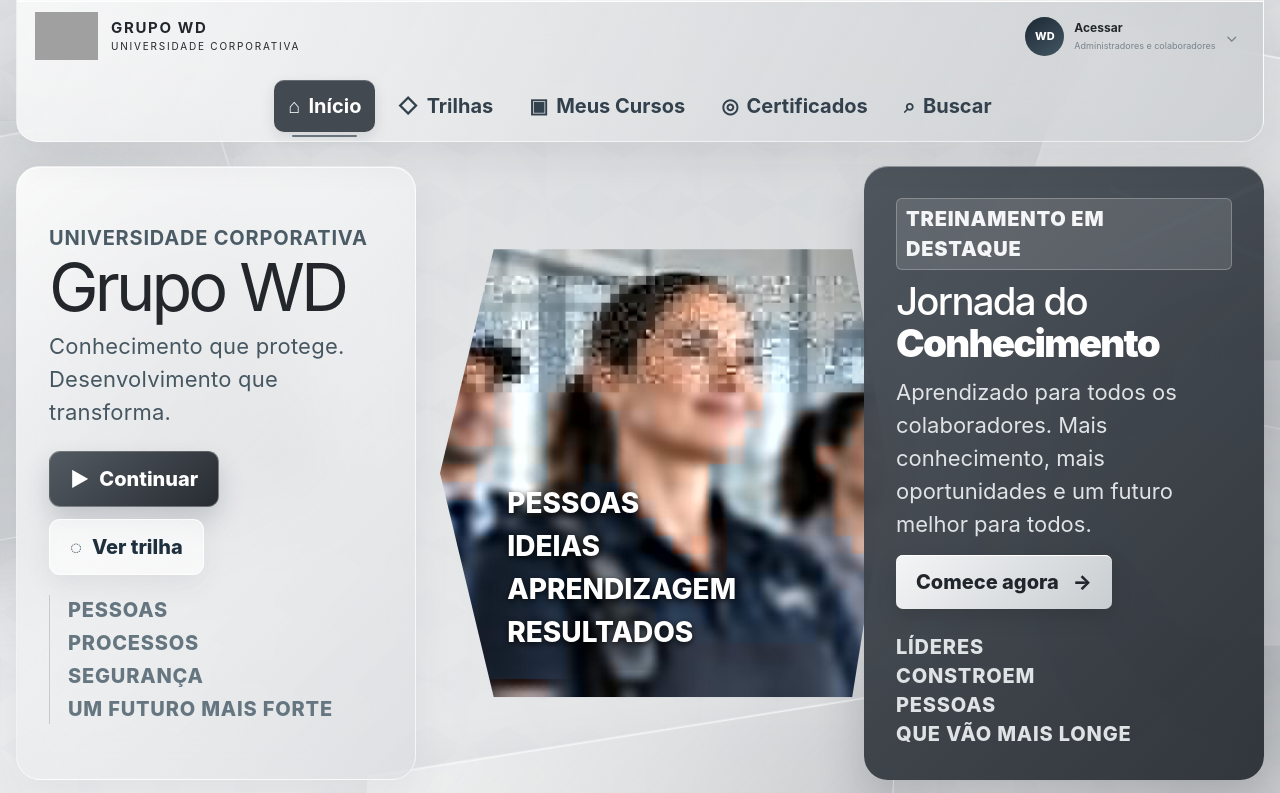
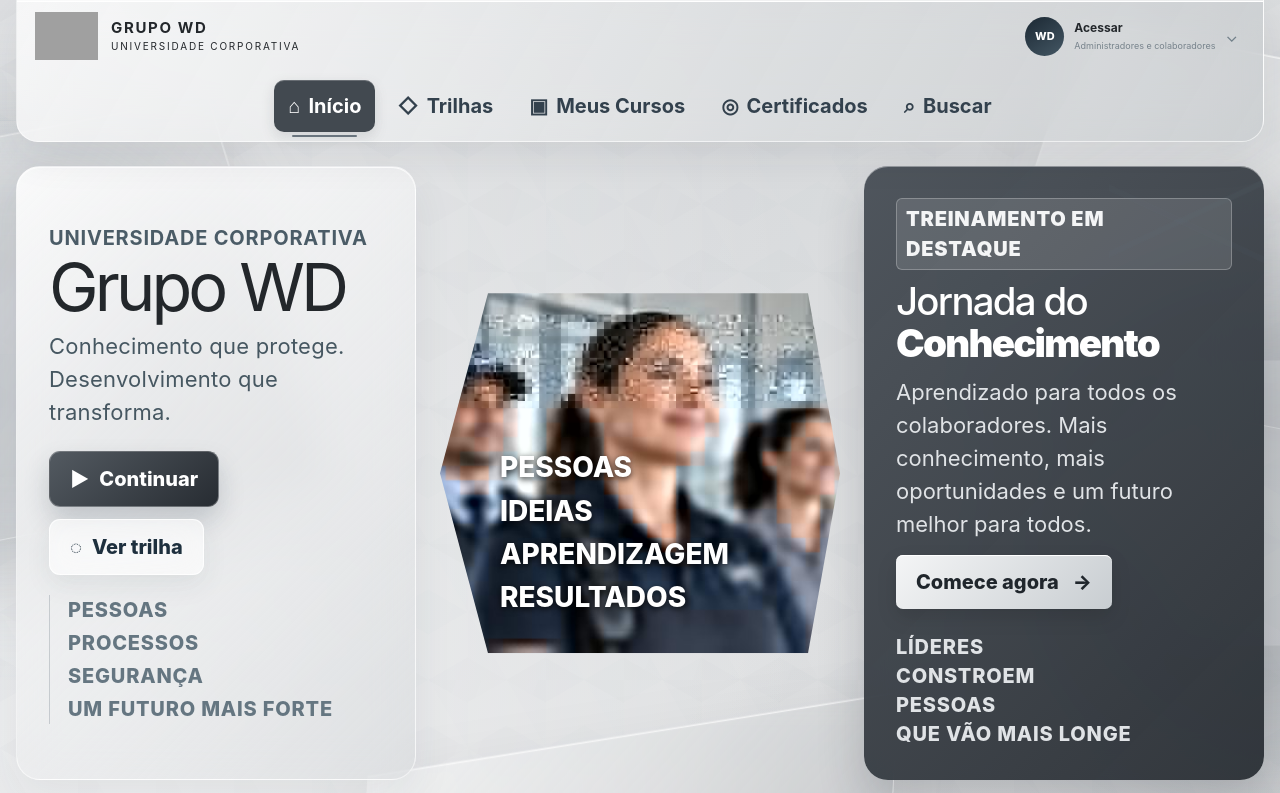
Before and after one commit to Robson-Haro/Universidade-Corporativa-Grupo-WD-, a Next.js app: page / in a window 1280 px wide. Shown: the top 793 px of the page. Built offline with nearby package versions, Linux system fonts and the light colour scheme; grey boxes are pictures that could not be loaded.

Commit message:
Reduce hero image to compact size while retaining 28px caption

```diff
--- a/app/globals.css
+++ b/app/globals.css
@@ -2584,3 +2584,15 @@
 @media(max-width:700px) {
   .wduni-hero-image { min-height: 400px; }
 }
+
+/* Imagem compacta, mantendo a legenda em 28 px. */
+.wduni-hero-image {
+  width: 100%;
+  max-width: 460px;
+  height: 360px;
+  min-height: 360px;
+  aspect-ratio: auto;
+  justify-self: center;
+  align-self: center;
+}
+.wduni-image-caption { font-size: 28px; }
```
